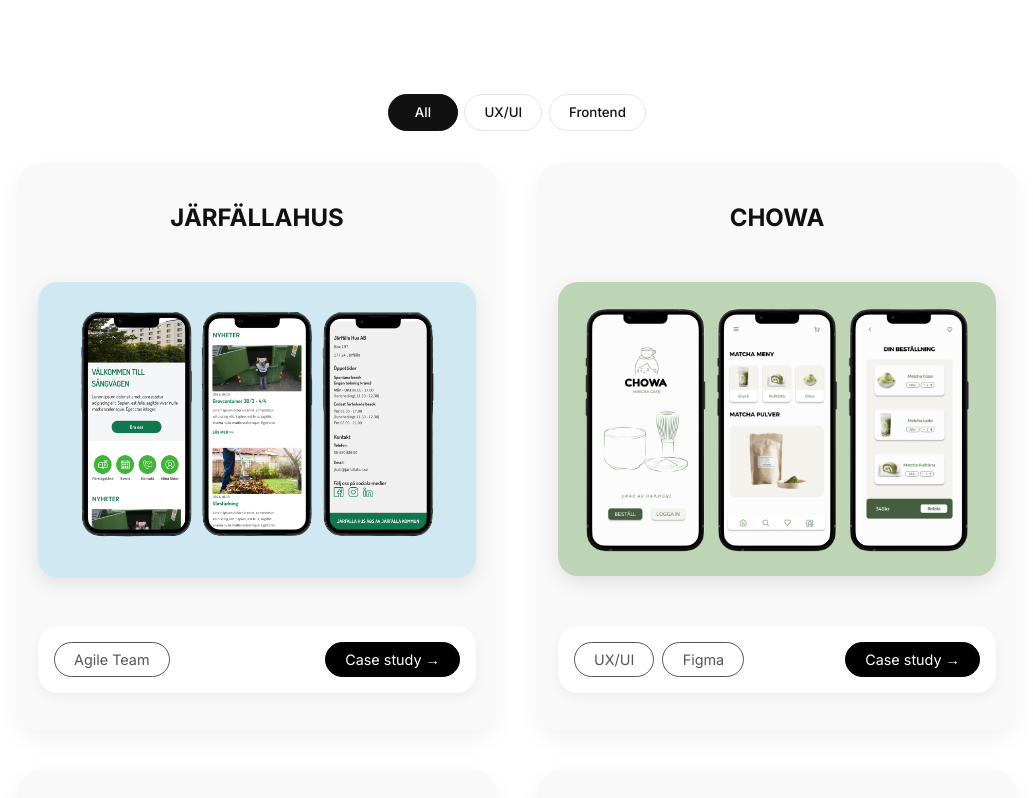
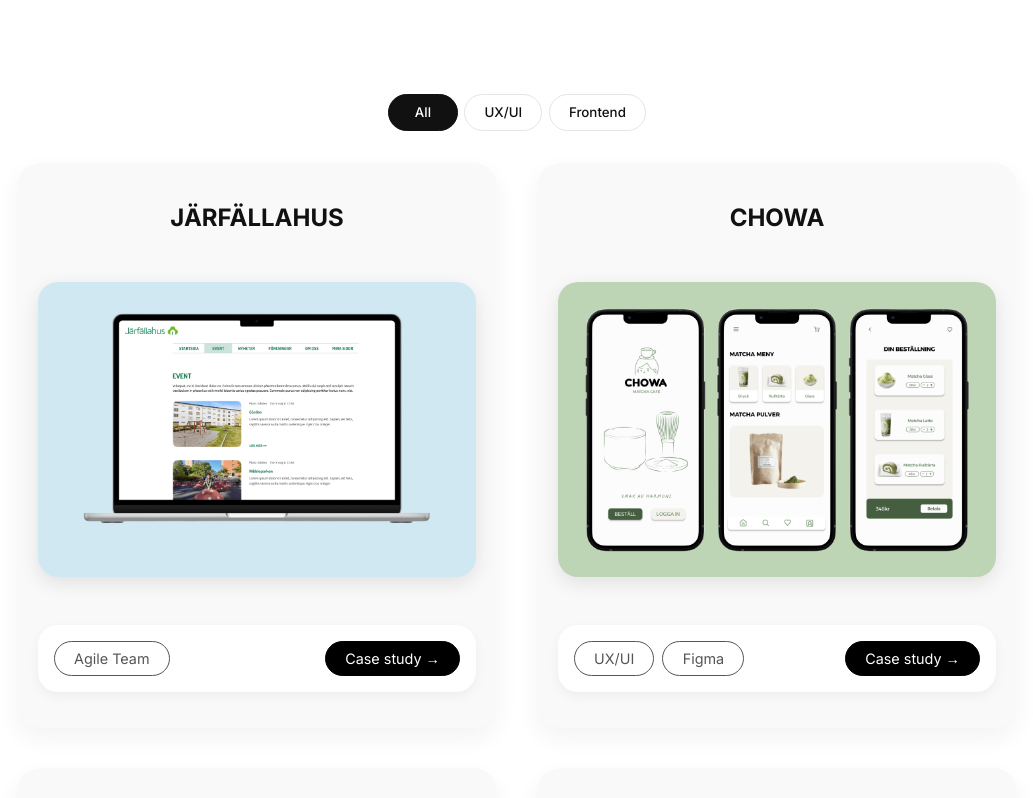
Before and after one commit to desjohnsen/portfolio, a React (Vite) app: page / in a window 1280 px wide. Shown: the part 750-1548 px from the top of the page, without its empty margins (123-1156 px from the left). Built offline with nearby package versions, Linux system fonts and the light colour scheme.

Commit message:
fix: unify .project-image background dimensions

```diff
--- a/src/pages/Home.jsx
+++ b/src/pages/Home.jsx
@@ -4,7 +4,7 @@ import MarqueeSlider from "../components/MarqueeSlider";
 import ProjectCard from '../components/ProjectCard';
 import Contact from "../components/Contact";
 import Chowa from '../assets/images/Chowa.png';
-import Jarfallahus from '../assets/images/jarfallahus.png';
+import Jarfallahus from '../assets/images/jarfallahus-desktop.png';
 import '../styles/Home.css';
 
 const Home = ({ projectSectionRef, contactSectionRef }) => {
--- a/src/styles/ProjectCard.css
+++ b/src/styles/ProjectCard.css
@@ -25,8 +25,9 @@
   justify-content: center;
   align-items: center;
   width: 100%;
-  padding: 0;
+  height: 294.5px;
   box-sizing: border-box;
+  background-color: inherit;
 }
 
 .image-wrapper {
```
